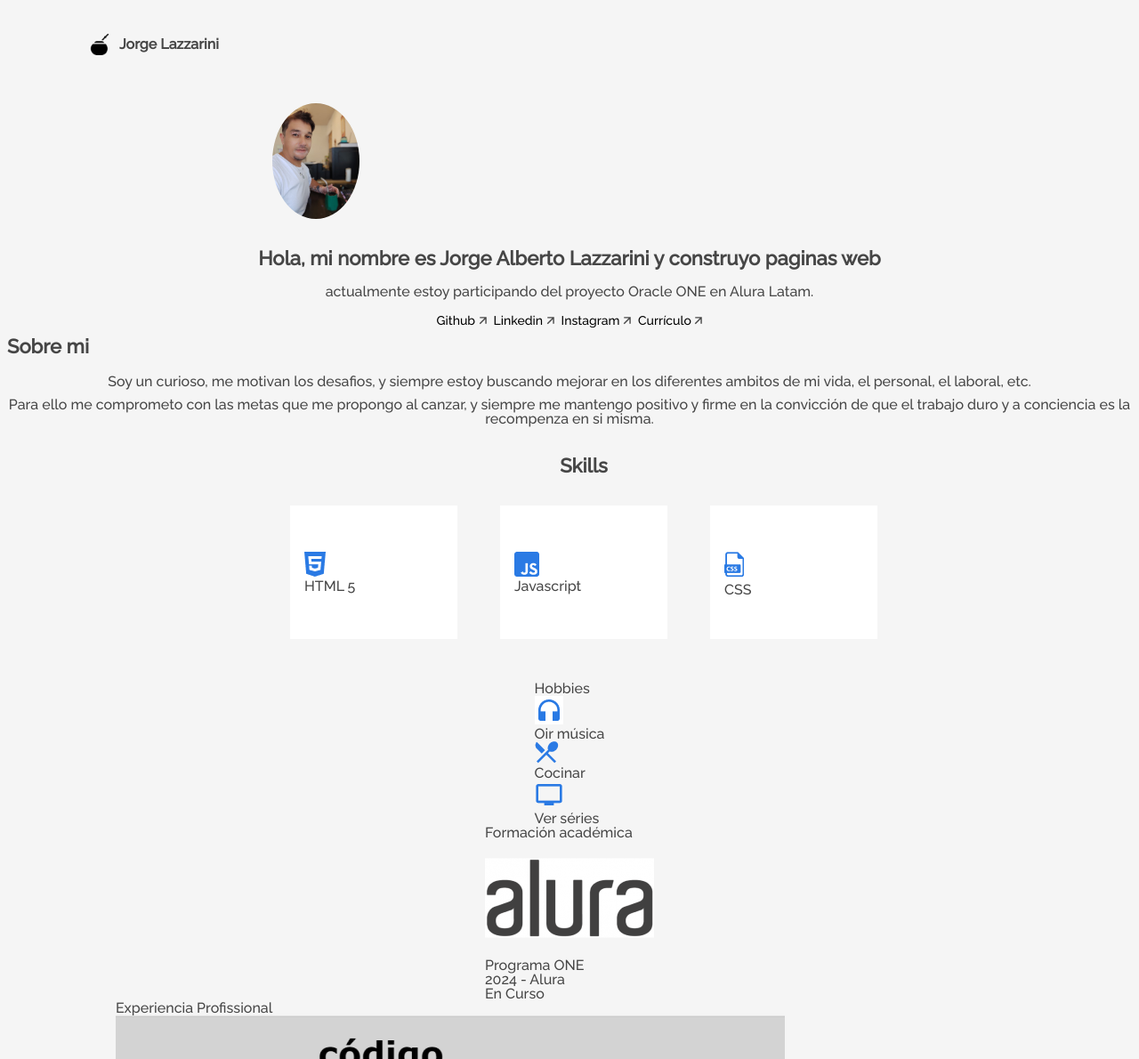
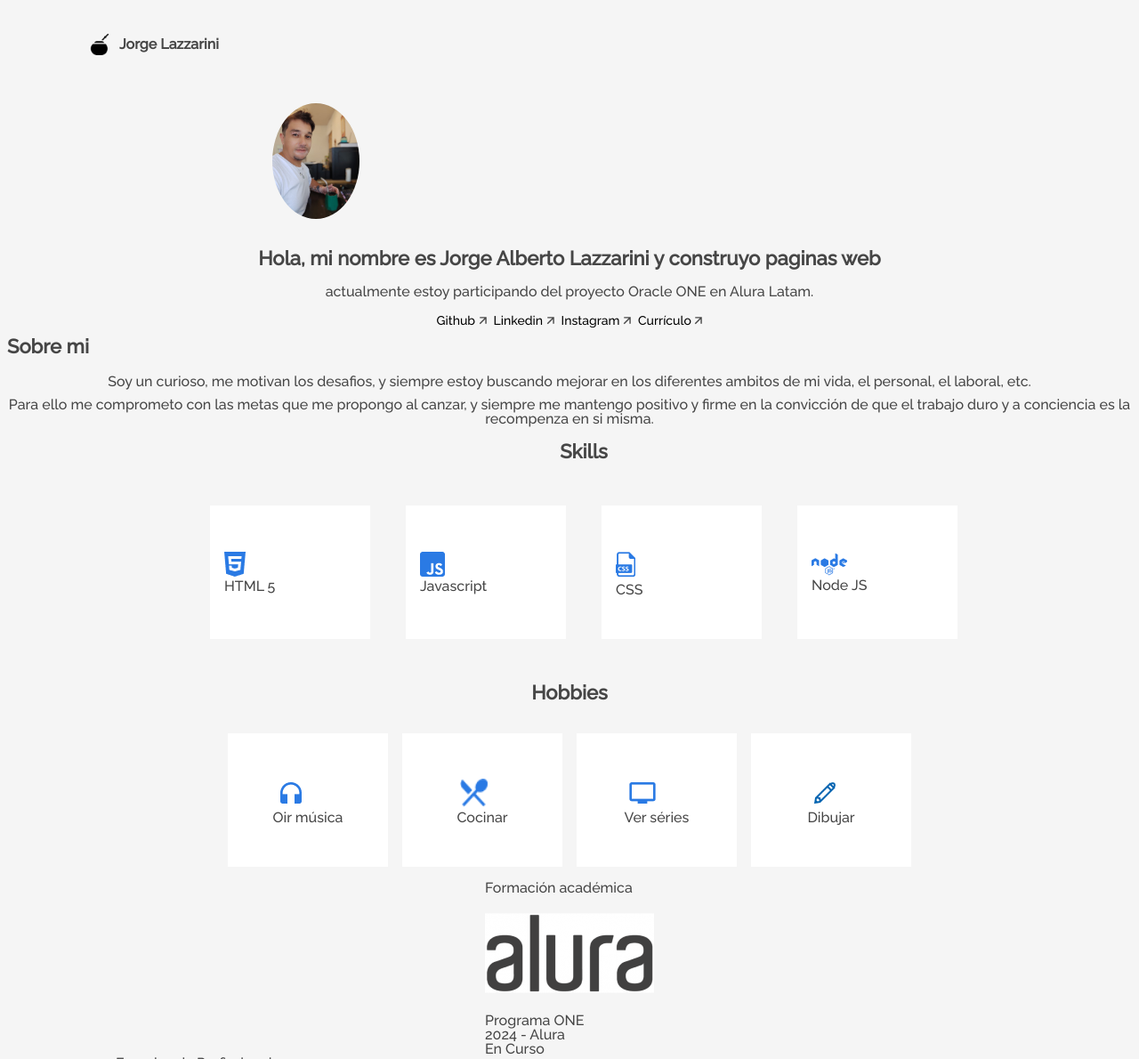
Before and after one commit to tersites03/Portafolios-JorgeLazzarini-, a plain HTML site: page index.html in a window 1280 px wide. Shown: the top 1190 px of the page at 89% size. Drawn offline with Linux system fonts and the light colour scheme.

Commit message:
Trabajando en el css de las secciones de skills y hobbies.

```diff
--- a/index.html
+++ b/index.html
@@ -99,6 +99,13 @@
                         <li class="skills__name">CSS</li>
                     </ul>
                 </div>
+
+                <div class="skills__box">
+                    <ul>
+                        <li class="skills__img"><img src="assets\nodejs_icon.png" alt=""></li>
+                        <li class="skills__name">Node JS</li>
+                    </ul>
+                </div>
 <!-- aún falta aprender estas  Skills
                 <div class="skills__box">
                     <ul>
@@ -106,14 +113,6 @@
                         <li class="skills__name">PHP</li>
                     </ul>
                 </div>
-
-                <div class="skills__box">
-                    <ul>
-                        <li class="skills__img"><img src="assets\nodejs_icon.png" alt=""></li>
-                        <li class="skills__name">Node JS</li>
-                    </ul>
-                </div>
-
                 <div class="skills__box">
                     <ul>
                         <li class="skills__img"> <img src="assets\react_icon.png" alt=""> </li>
@@ -128,27 +127,7 @@
         <section class="hobbies" id="hobbies">
             <h3 class="hobbies__title">Hobbies</h3>
             <div class="hobbies__line">
-        <!--  estos Hobbies no los realizo aún
-                <div class="hobbies__box">
-                    <ul>
-                        <li class="hobbies__img"><img src="assets\skate_icon.png"></li>
-                        <li class="hobbies__name"> Patinaje</li>
-                    </ul>
-                </div>
-                <div class="hobbies__box">
-                    <ul>
-                        <li class="hobbies__img"> <img src="assets\guitar_icon.png" alt=""></li>
-                        <li class="hobbies__name">Tocar bajo</li>
-                    </ul>
-                </div>
-                <div class="hobbies__box">
-                    <ul>
-                        <li class="hobbies__img"> <img src="assets\camera_icon.png" alt=""> </li>
-                        <li class="hobbies__name">Tomar fotos</li>
-                    </ul>
-                </div>
-        -->
-                <div class="hobbies__box">
+                    <div class="hobbies__box">
                     <ul>
                         <li class="hobbies__img"> <img src="assets\headphones_icon.png" alt=""></li>
                         <li class="hobbies__name">Oir música</li>
@@ -167,7 +146,26 @@
                         <li class="hobbies__name">Ver séries</li>
                     </ul>
                 </div>
-
+                <div class="hobbies__box">
+                    <ul>
+                        <li class="hobbies__img"><img src="assets/lapiz.png"></li>
+                        <li class="hobbies__name">Dibujar</li>
+                    </ul>
+                </div>
+                <!--  estos Hobbies no los realizo aún
+                <div class="hobbies__box">
+                    <ul>
+                        <li class="hobbies__img"> <img src="assets\guitar_icon.png" alt=""></li>
+                        <li class="hobbies__name">Tocar bajo</li>
+                    </ul>
+                </div>
+                <div class="hobbies__box">
+                    <ul>
+                        <li class="hobbies__img"> <img src="assets\camera_icon.png" alt=""> </li>
+                        <li class="hobbies__name">Tomar fotos</li>
+                    </ul>
+                </div>
+        -->
 
             </div>
         </section>
--- a/styles/hobbies.css
+++ b/styles/hobbies.css
@@ -1,9 +1,72 @@
 /*Sección Hobbies*/
 
 section.hobbies{
+    display: flex;
+    flex-direction: column;
+    flex-wrap: wrap;
+    align-items: center;
+    justify-content: center;
+    gap: 32px;
+    padding: 16px;
 
 }
 
+h3.hobbies__title{
+    font-size: 22px;
+    font-weight:700;
+    line-height: 25.83px;
+    text-align: center;
+    color: #464646;
+}
+div.hobbies__line{
+    display: flex;
+    flex-direction: row;
+    flex-wrap: wrap;
+    gap: 16px;
+    justify-content: space-around;
+    justify-items: center;
+}
+
+div.hobbies__box{
+    flex-direction: column;
+    flex-wrap: wrap;
+    width: 148px;
+    height: 118px;
+    background-color: #ffffff;
+    gap: 8px;
+    padding: 16px;
+    display: flex;
+    align-content: center;
+    justify-content: center;
+}
+div.hobbies__box ul{
+    display: flex;
+    gap: 8px;
+    padding: 16px;
+    flex-direction: column;
+}
+li.hobbies__img{
+    position: relative;
+    display: flex;
+    top: 4px;
+    left: 4px;
+    gap: 8px;
+    flex-direction: row;
+    flex-wrap: wrap;
+    align-content: center;
+    align-items: center;
+}
+li.hobbies__img img{
+    width: 32px;
+    height: 32px;
+}
+li.hobbie__name{
+    font-size: 16px;
+    line-height: 18.78px;
+    font-weight: 700;
+    text-align: center;
+    color:#464646;
+}
 
 
 
--- a/styles/skills.css
+++ b/styles/skills.css
@@ -1,8 +1,8 @@
 .skills{
     display: flex;
     flex-wrap: wrap;
-    padding: 32px;
-    gap: 16px;
+    padding: 16px;
+    gap: 32px;
     flex-direction: column;
 }
 h3.skills__title{
@@ -19,11 +19,11 @@ div.skills__line{
     padding: 16px;
     gap: 32px;
     width: 100%;
-    justify-content: space-between;
+    justify-content: space-around;
     align-items: center;
 }
 div.skills__box{
-    width: 156px;
+    width: 148px;
     height: 118px;
     gap: 8px;
     display: flex;
```
Also changed, not shown: assets/lapices.png (added), assets/lapiz.png (added).
